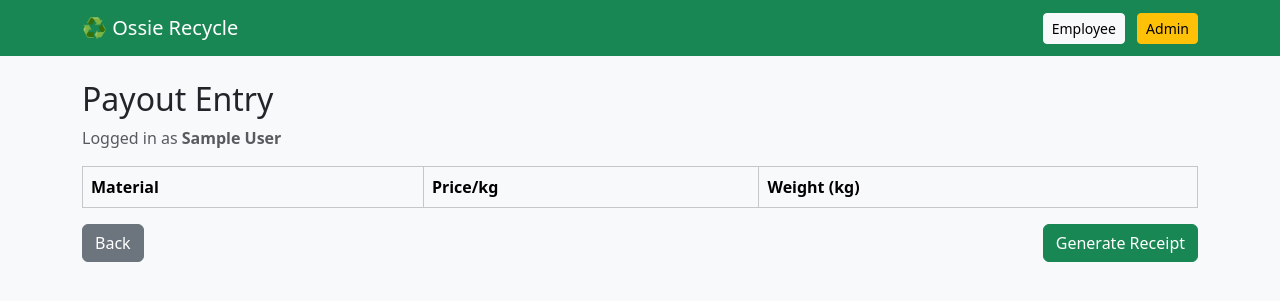
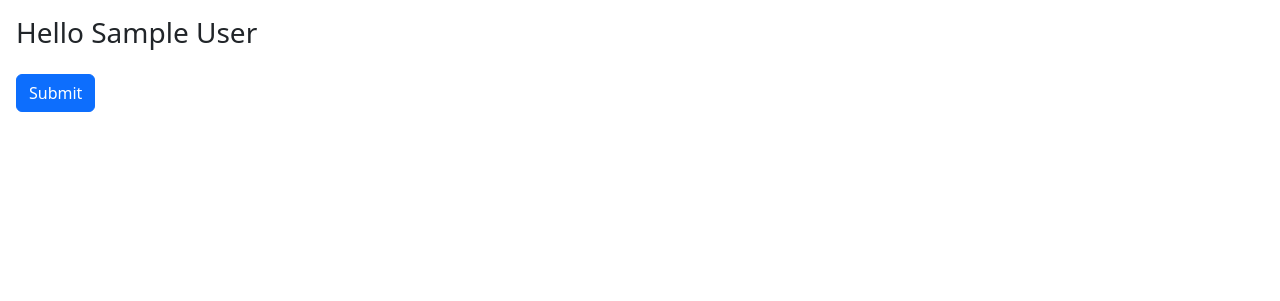
Before and after one commit to R3m1z/ossies-recycling, a Flask app: page /employee/payout in a window 1280 px wide. Shown: the top 301 px of the page. Run offline with Flask 3, Linux system fonts and the light colour scheme; the visitor is signed in with stand-in values (Sample User, id 1); lists and menus that the app fills with data are empty.

Commit message:
Update employee_payout.html

```diff
--- a/templates/employee_payout.html
+++ b/templates/employee_payout.html
@@ -1,29 +1,22 @@
-{% extends "base.html" %}
-{% block content %}
-<h2>Payout Entry</h2>
-<p class="text-muted">Logged in as <strong>{{ employee_name }}</strong></p>
-<form method="post">
-    <table class="table table-bordered">
-        <thead class="table-light">
-            <tr>
-                <th>Material</th>
-                <th>Price/kg</th>
-                <th>Weight (kg)</th>
-            </tr>
-        </thead>
-        <tbody>
-            {% for mat, price in materials.items() %}
-            <tr>
-                <td>{{ mat }}</td>
-                <td>R {{ price }}</td>
-                <td><input type="number" step="0.01" name="{{ mat }}" class="form-control"></td>
-            </tr>
-            {% endfor %}
-        </tbody>
-    </table>
-    <div class="d-flex justify-content-between">
-        <a href="{{ url_for('employee_login') }}" class="btn btn-secondary">Back</a>
-        <button type="submit" class="btn btn-success">Generate Receipt</button>
-    </div>
+<!DOCTYPE html>
+<html lang="en">
+<head>
+<meta charset="UTF-8">
+<title>Payout</title>
+<link rel="stylesheet" href="https://cdn.jsdelivr.net/npm/bootstrap@5.3.0/dist/css/bootstrap.min.css">
+</head>
+<body class="p-3">
+<h3>Hello {{ employee_name }}</h3>
+<form method="POST">
+  <div class="row">
+    {% for mat, price in materials.items() %}
+      <div class="col-6 mb-2">
+        <label>{{ mat }} (R{{ price }})</label>
+        <input type="number" step="0.01" min="0" name="{{ mat }}" class="form-control" placeholder="0">
+      </div>
+    {% endfor %}
+  </div>
+  <button type="submit" class="btn btn-primary mt-3">Submit</button>
 </form>
-{% endblock %}
+</body>
+</html>
```
